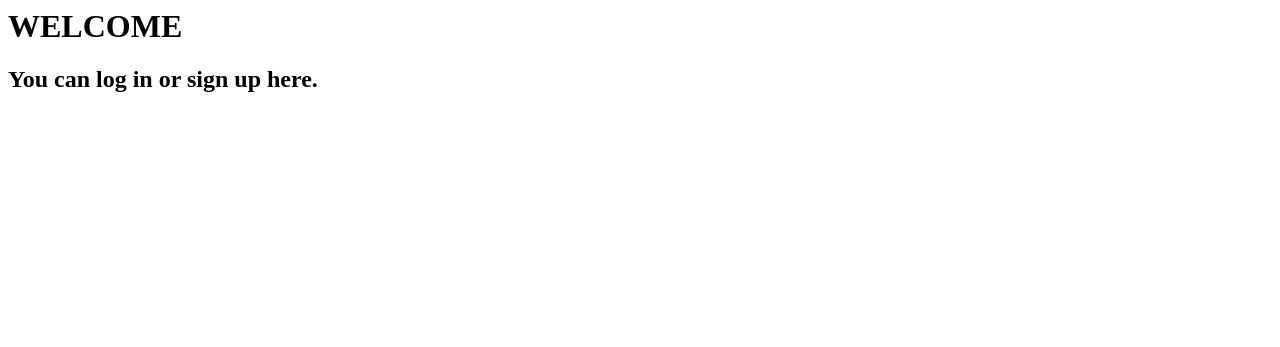
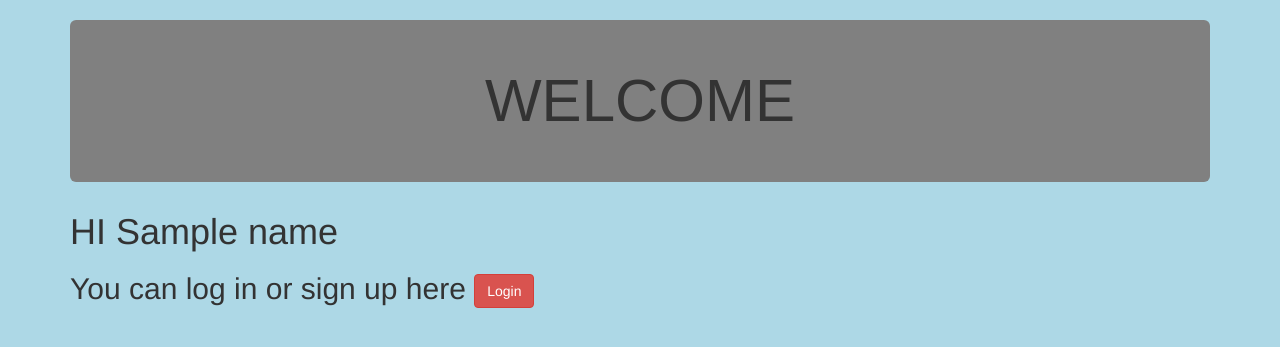
Before and after one commit to aadwaysinha/djangoDocs, a Django app: template accounts/templates/accounts/login.html in a window 1280 px wide. Shown: the top 347 px of the page. Run offline with Django 3.2, Linux system fonts and the light colour scheme; the template is opened without the code that fills it: most values are stand-ins (such as "Sample title", 1, 10 or a date in 2020); parts of the project's set-up code (start-up, migrations or seed data) failed here and were passed over; some libraries are stand-ins or nearby versions.

Commit message:
staticfiles and ginger templating to use python cmds

```diff
--- /dev/null
+++ b/accounts/static/accounts/login.css
@@ -0,0 +1,12 @@
+body{
+    background-color: lightblue;
+}
+
+.jumbotron {
+    background: grey;
+    padding-top: 48px;
+    padding-bottom: 48px;
+    text-align: center;
+    font-size: 60px;
+    font-family: fantasy;
+}
--- a/accounts/templates/accounts/login.html
+++ b/accounts/templates/accounts/login.html
@@ -1,9 +1,17 @@
 <html lang="en">
 <head>
     <title>Login</title>
+    <link rel="stylesheet" href="https://maxcdn.bootstrapcdn.com/bootstrap/3.3.7/css/bootstrap.min.css"
+          integrity="sha384-BVYiiSIFeK1dGmJRAkycuHAHRg32OmUcww7on3RYdg4Va+PmSTsz/K68vbdEjh4u"
+          crossorigin="anonymous">
+    {% load static %}
+    <link rel="stylesheet" href="{% static 'accounts/login.css' %}" type="text/css">
 </head>
 <body>
-    <h1>WELCOME</h1>
-    <h2>You can log in or sign up here.</h2>
+    <div class="container">
+        <h1 class="jumbotron">WELCOME</h1>
+        <h1>HI {{ name }}</h1>
+        <h2>You can log in or sign up here <button class="btn btn-danger" type="button" name="button">Login</button></h2>
+    </div>
 </body>
 </html>
--- a/accounts/views.py
+++ b/accounts/views.py
@@ -2,4 +2,6 @@ from django.shortcuts import render, HttpResponse
 
 
 def home(request):
-    return render(request, 'accounts/login.html')
+    name = 'Aadway'
+    args = {'name': name}
+    return render(request, 'accounts/login.html', args)
```
